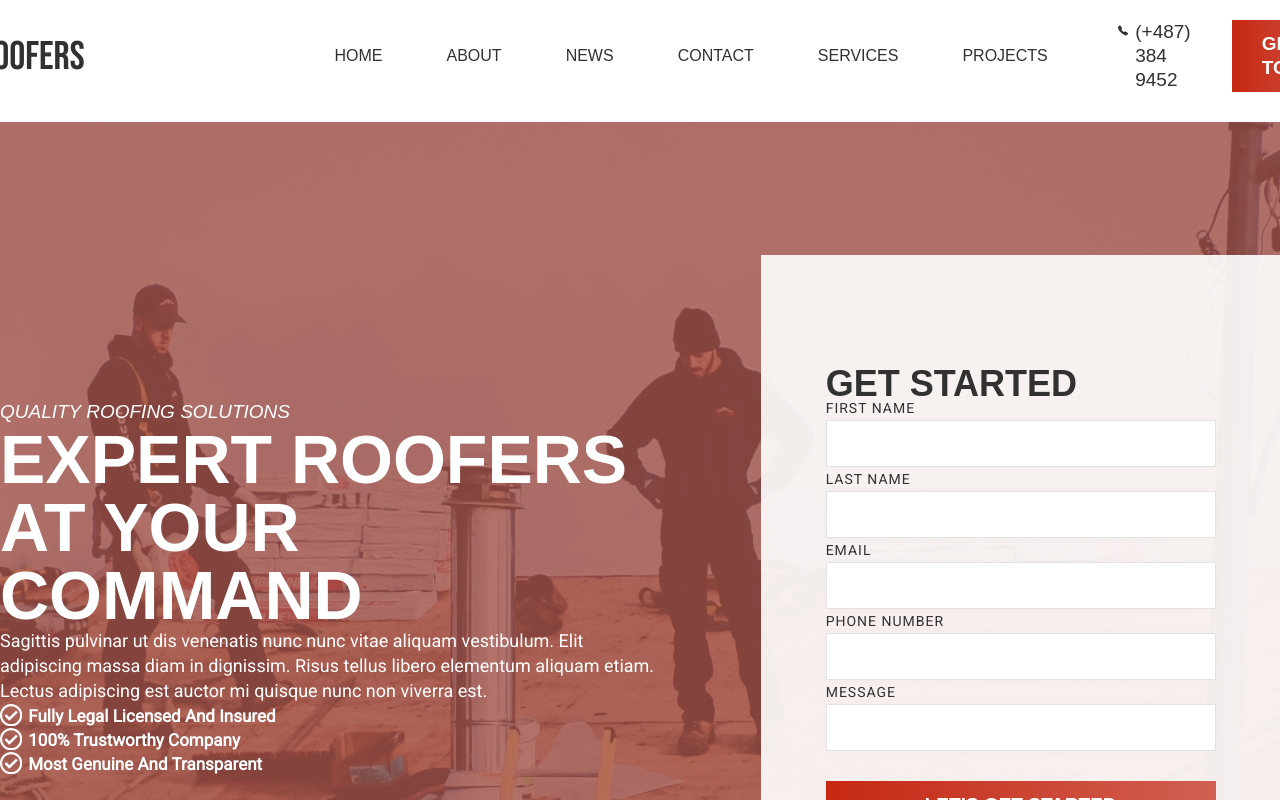
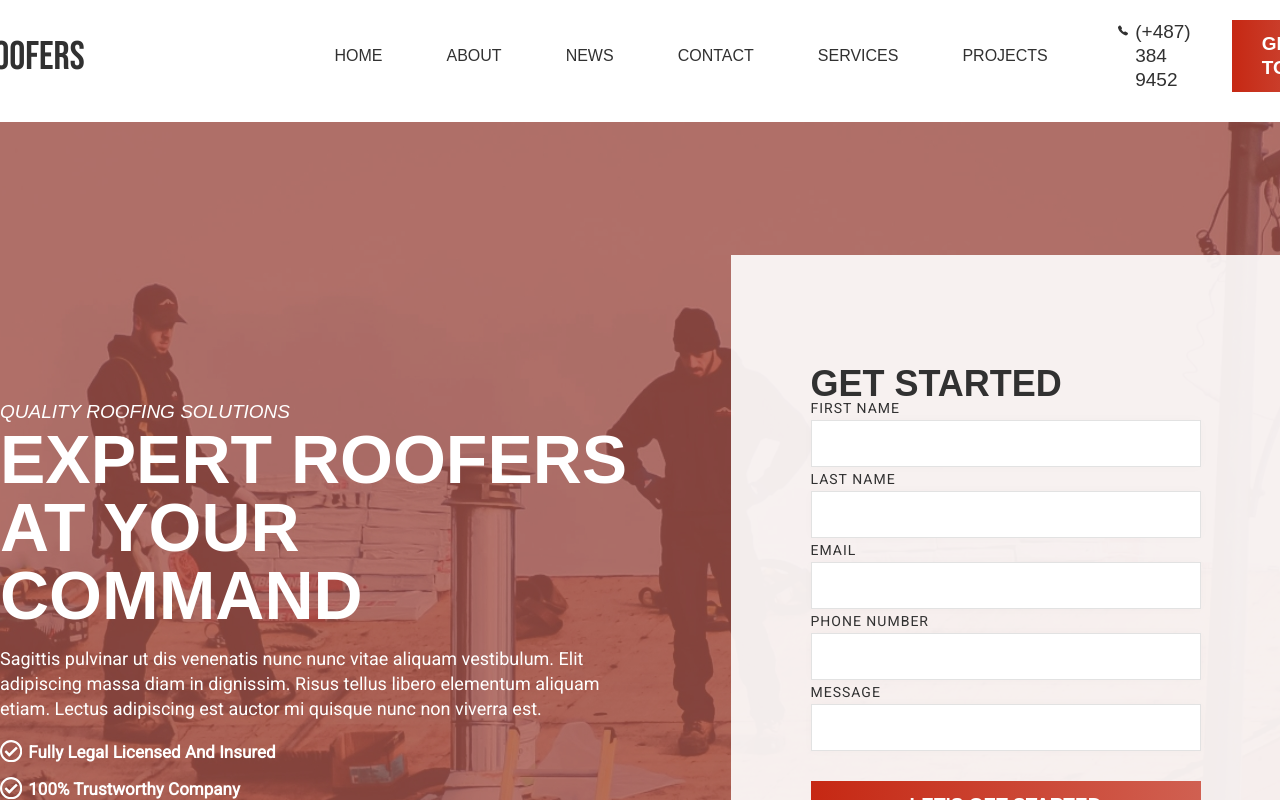
Before and after one commit to PavelNovik/roofer, a React (Vite) app: page / in a window 1280 px wide. Shown: the top 800 px of the page. Built offline with nearby package versions, Linux system fonts and the light colour scheme.

Commit message:
change style logic

```diff
--- a/src/components/layout/about/about.module.scss
+++ b/src/components/layout/about/about.module.scss
@@ -23,13 +23,22 @@
   }
 }
 
+.aboutWrapper {
+  display: flex;
+  align-items: center;
+  justify-content: space-between;
+  width: 1420px;
+}
+
 .content {
   z-index: 3;
-  width: 700px;
+  width: 650px;
   height: 400px;
 }
 
 .sectionTitle {
+  margin-bottom: 10px;
+
   font-family: var(--font-family-menu), sans-serif;
   font-size: 19px;
   font-weight: 400;
@@ -39,6 +48,8 @@
 }
 
 .mainTitle {
+  margin-bottom: 18px;
+
   font-family: var(--font-family-menu), sans-serif;
   font-size: 68px;
   font-weight: 700;
@@ -55,6 +66,8 @@
 }
 
 .aboutList {
+  margin-top: 18px;
+
   font-family: var(--font-family-primary), sans-serif;
   font-size: 17px;
   font-weight: 700;
@@ -64,6 +77,7 @@
 
   li {
     display: flex;
+    margin-bottom: 13px;
   }
 
   svg {
--- a/src/components/layout/about/about.tsx
+++ b/src/components/layout/about/about.tsx
@@ -4,10 +4,12 @@ import { Typography } from '@/components/ui/typography/typography'
 import clsx from 'clsx'
 import { Point } from '@/assets/icons/point'
 import { Form } from '@/components/ui/form/form'
+import { Wrapper } from '@/components/ui/wrapper/wrapper'
 
 export const About = () => {
   return (
     <Section className={s.about} id={'about'}>
+      <Wrapper className={s.aboutWrapper}>
         <div className={s.content}>
           <Typography className={clsx(s.sectionTitle)}>QUALITY ROOFING SOLUTIONS</Typography>
           <Typography as={'h1'} className={clsx(s.mainTitle)}>
@@ -36,6 +38,7 @@ export const About = () => {
           </ul>
         </div>
         <Form />
+      </Wrapper>
     </Section>
   )
 }
```
Lines whose indentation alone changed are shown as unchanged.
